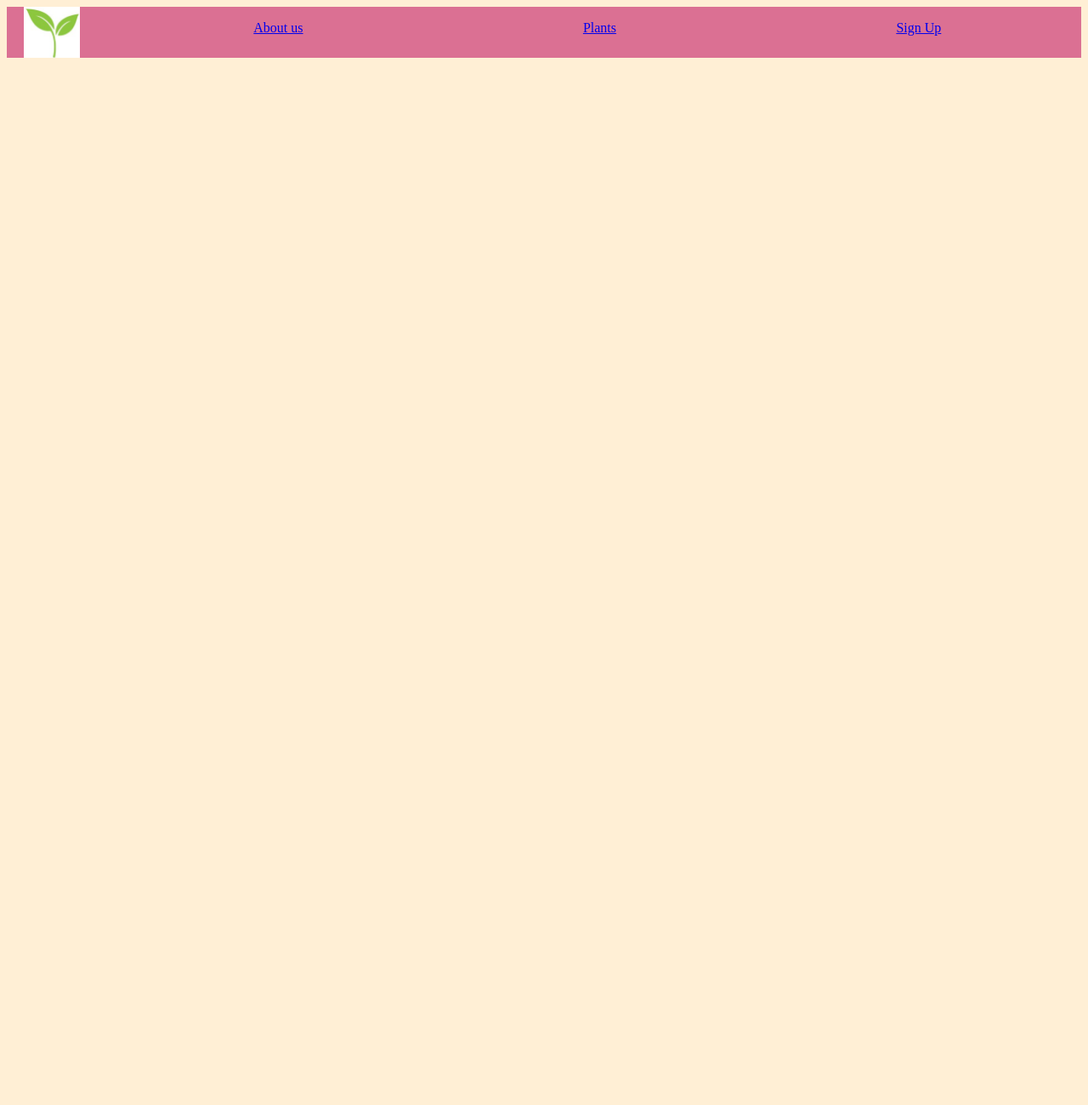
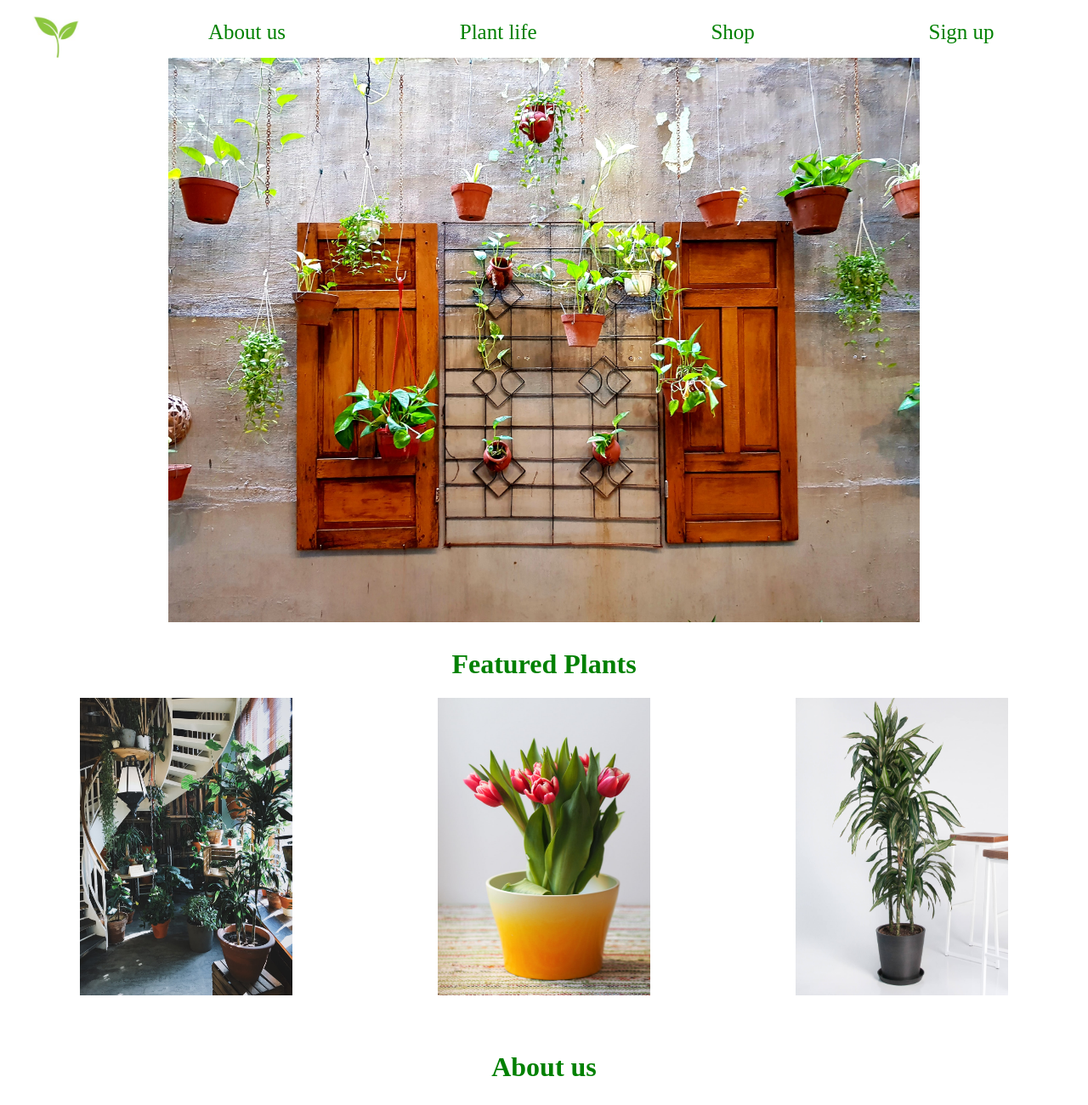
Before and after one commit to Pratikshya19/Product-Landing-Page, a plain HTML site: page index.html in a window 1280 px wide. Shown: the top 1300 px of the page at 85% size. Before the commit the page ends 800 px from the top, so only its background shows below. Drawn offline with Linux system fonts and the light colour scheme; grey boxes are pictures that could not be loaded.

Commit message:
Landing page completed

```diff
--- a/index.css
+++ b/index.css
@@ -1,27 +1,25 @@
 html {
-background-color: papayawhip;
 width:100%;
+height: 100%;
 }
+
 header {
-    /* margin-top: 0; */
     max-width: 100%;
     height:60px;
     display: flex;
     padding-left: 20px;
-    background-color: palevioletred;
-
 }
 
 #header-img {
-height: 60px;
+height: 50px;
+padding: 10px;
 }
 
+
 #nav-bar {
-    /* display: flex;
-    justify-content: space-between;
-    align-items: center; */
     width: 100%;
 }
+
 .ul {
     display: flex;
     align-items: center;
@@ -31,6 +29,70 @@ height: 60px;
 }
 li {
     display: flex;
-
 justify-content: space-between;
 }
+
+a {
+    text-decoration: none;
+    color: green;
+    font-size: 25px;
+  }
+.coverpic{
+    display: flex;
+    background-size: cover;
+    background-position: center;
+    justify-content: center;
+    align-content: center;
+    padding-bottom: 10px;
+}
+.cover-image {
+    width: 70%;
+    height: 50%;
+    align-self: center;
+}
+
+#video-page{
+    margin-top: 0px;
+    display: flex;
+    align-content: center;
+    text-align: center;
+    justify-content: center;
+    height: 500px;
+
+}
+.h1-featured {
+text-align: center;
+color: green
+}
+
+#Products {
+ display: flex;
+        flex-flow: row wrap;
+        flex-wrap: wrap;
+        justify-content: space-around;
+          padding-bottom: 40px;
+}
+
+.plant-1 {
+    height: 350px;
+      width: 250px;
+      margin-top: 30px;
+}
+.plant-img {
+    height: 350px;
+    width: 250px;
+
+}
+footer {
+    height: 150px;
+    background-color: black;
+    text-align: center;
+ margin-top: 10px;
+  }
+  .footer {
+      padding-top: 40px;
+      text-align: center;
+      color: white;
+      font-size:20px;
+      font-family: 'Nunito', sans-serif;
+  }
--- a/index.html
+++ b/index.html
@@ -6,21 +6,54 @@
     <img id="header-img" src="plant-logo.png">
     <nav id="nav-bar">
         <ul class="ul">
-
-            <li><a href="#">About us</a></li>
-           <li><a href="#">Plants</a></li>
-           <li><a href="signup.html">Sign Up</a></li>
+         <li><a href="#video-page" target="_blank">About us</a></li>
+         <li><a href="#" target="_blank">Plant life</a></li>
+           <li><a href="#Products" target="_blank">Shop</a></li>
+           <li><a href="signup.html">Sign up</a></li>
 
         </ul>
      </nav>
 </header>
+<body>
+
+<div class="coverpic">
+    <img class="cover-image" src="home.jpeg">
+</div>
+
+<h1 class="h1-featured">Featured Plants</h1>
+
+<div id="Products">
+ <div id="plant-1">
+ <img class="plant-img"src="low-light-plants.jpeg">
+    </div>
+
+
+    <div id="plant-1">
+<img class="plant-img" src="Roses with leaf.jpeg">
+</div>
+
+
+<div id="plant-1">
+    <img class="plant-img" src="big plants.jpg">
+    </div>
+
+</div>
+
+
+<div id="video-page">
+<div id="video">
+    <h1 class="h1-featured">About us</h1>
+
+<iframe width="520" height="315" src="https://www.youtube.com/embed/3vjhykNp_qA" frameborder="0" allow="accelerometer; autoplay; encrypted-media; gyroscope; picture-in-picture" allowfullscreen></iframe>
+    </div>
+</div>
 
 
 
-<body>
-
 </body>
-
+<footer>
+    <h1 class="footer">©2020 by Pratikshya Pandey</h1>
+</footer>
 
 
 </html>
```
Also changed, not shown: signup.html (+2 -2 lines), Roses with leaf.jpeg (added), big plants.jpg (added), home.jpeg (added), low-light-plants.jpeg (added), plant-image.jpeg (deleted).
